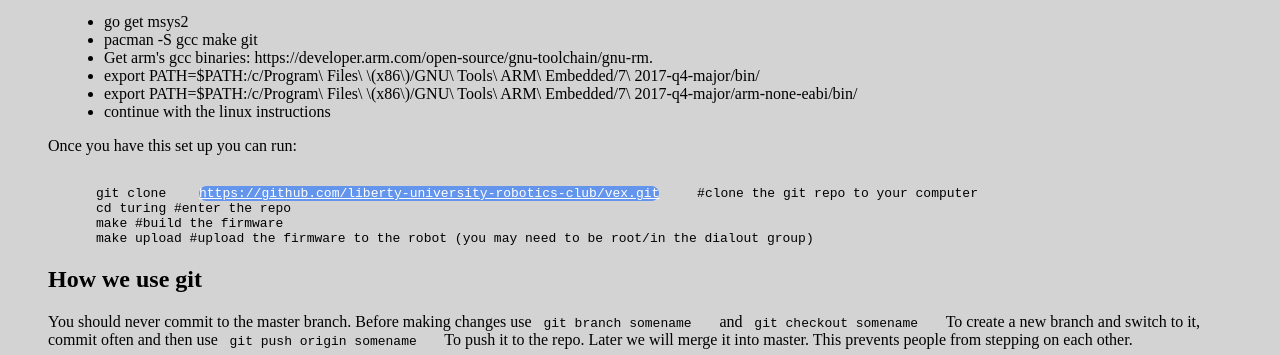
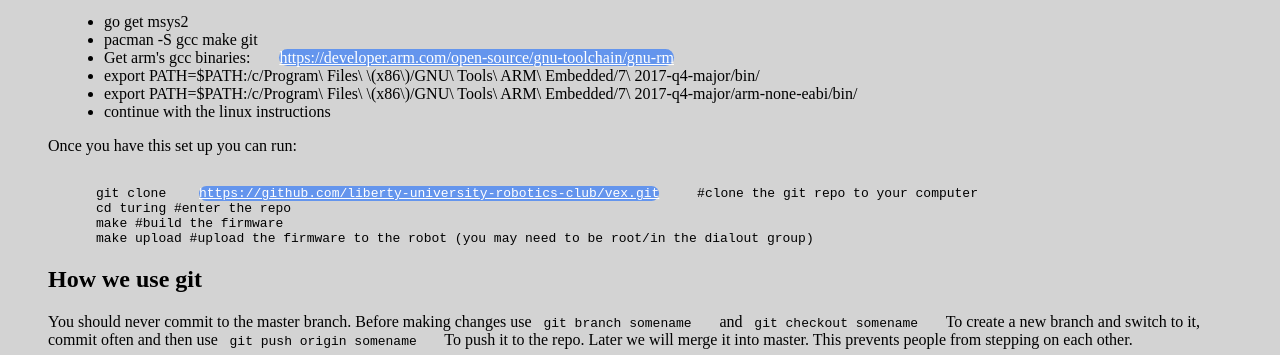
Before and after one commit to liberty-university-robotics/liberty-university-robotics.github.io, a plain HTML site: page vexp.html in a window 1280 px wide. Shown: the part 445-800 px from the top of the page. Drawn offline with Linux system fonts and the light colour scheme.

Commit message:
Update vexp.html

```diff
--- a/vexp.html
+++ b/vexp.html
@@ -27,7 +27,7 @@
   <ul>
     <li> go get msys2 </li>
     <li> pacman -S gcc make git </li>
-    <li> Get arm's gcc binaries:  https://developer.arm.com/open-source/gnu-toolchain/gnu-rm. </li>
+    <li> Get arm's gcc binaries:  <a href="https://developer.arm.com/open-source/gnu-toolchain/gnu-rm.">https://developer.arm.com/open-source/gnu-toolchain/gnu-rm</a> </li>
     <li> export PATH=$PATH:/c/Program\ Files\ \(x86\)/GNU\ Tools\ ARM\ Embedded/7\ 2017-q4-major/bin/ </li>
   <li> export PATH=$PATH:/c/Program\ Files\ \(x86\)/GNU\ Tools\ ARM\ Embedded/7\ 2017-q4-major/arm-none-eabi/bin/</li>
     <li> continue with the linux instructions </li>
```
